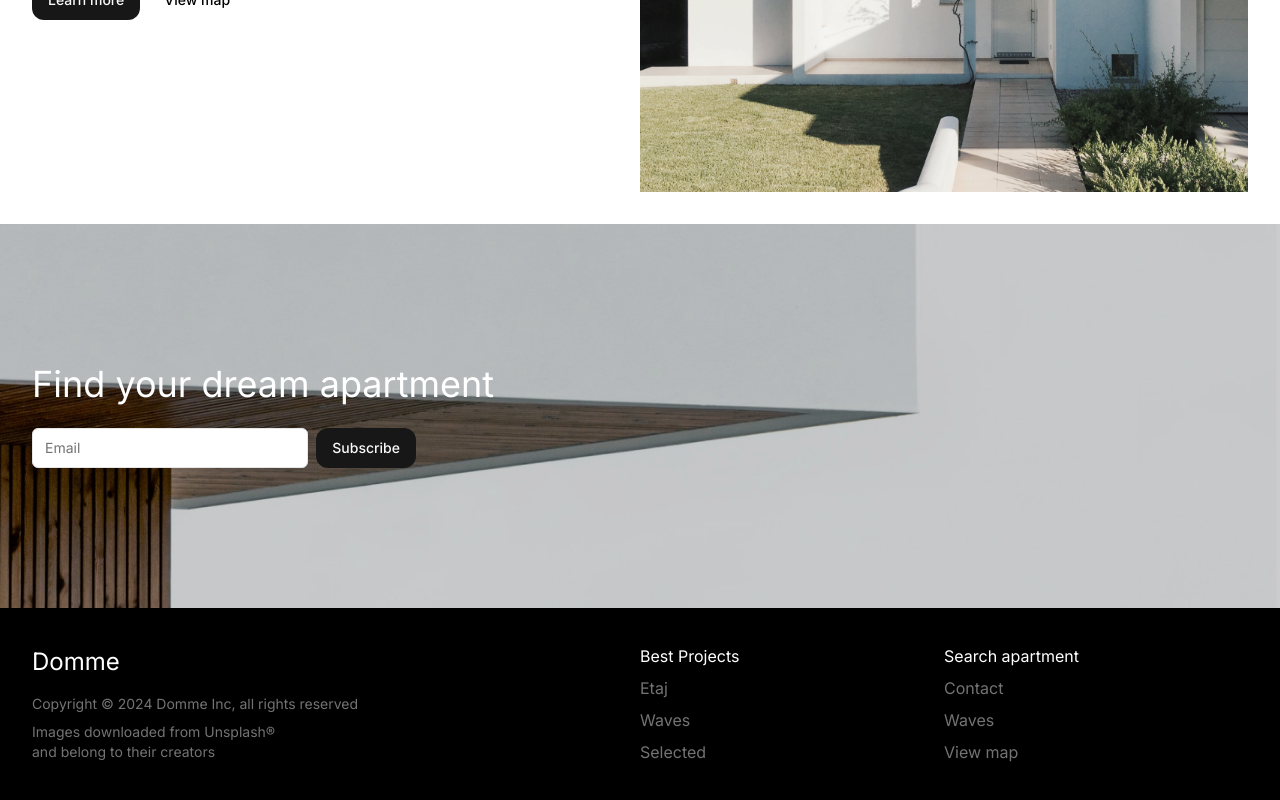
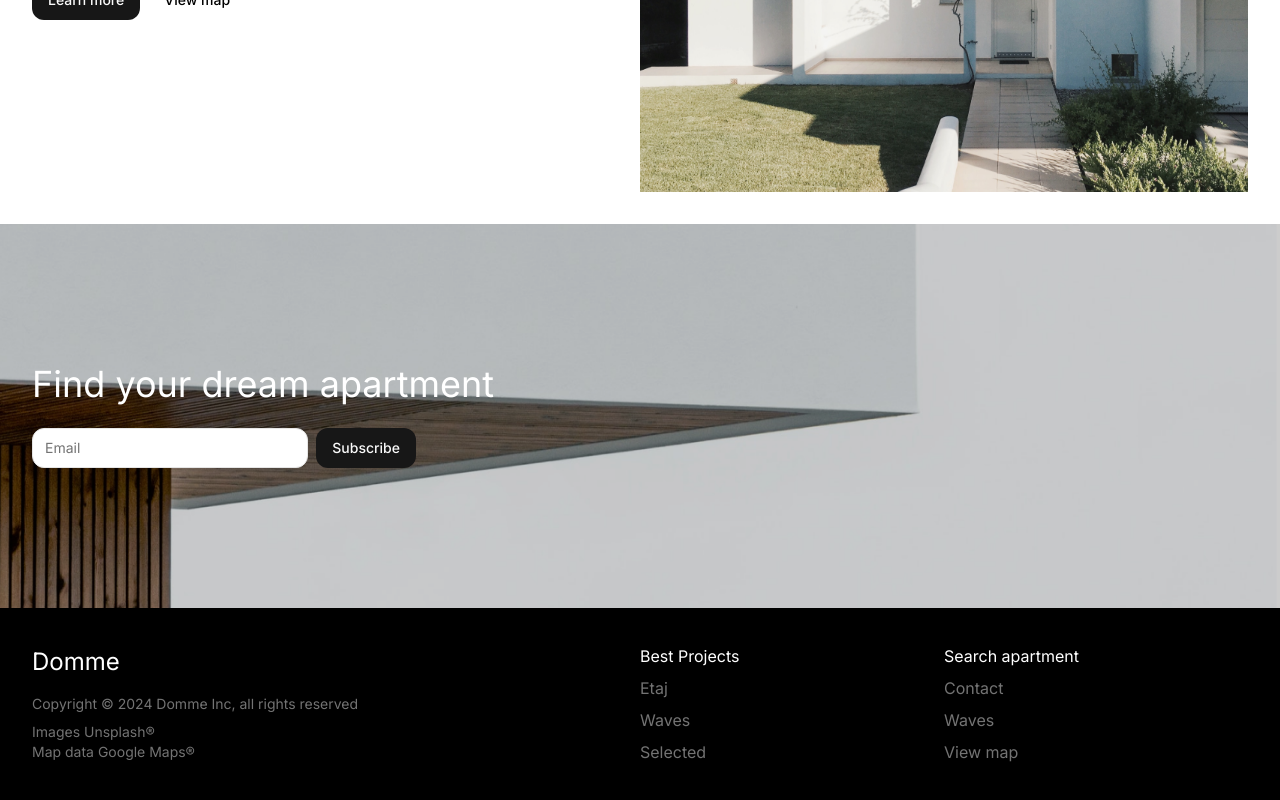
Before and after one commit to egorvts/Domme, a Next.js app: page / in a window 1280 px wide. Shown: the part 2499-3299 px from the top of the page. Built offline with nearby package versions, Linux system fonts and the light colour scheme.

Commit message:
Map view, Contact widget

```diff
--- /dev/null
+++ b/src/app/map/page.tsx
@@ -0,0 +1,6 @@
+import Map from "@/components/Map";
+
+const MapView = () => {
+  return <Map />;
+};
+export default MapView;
--- a/src/app/page.tsx
+++ b/src/app/page.tsx
@@ -4,6 +4,8 @@ import Hero from "@/components/Hero";
 import Newsletter from "@/components/Newsletter";
 import Recommended from "@/components/Recommended";
 import SearchWidget from "@/components/SearchWidget";
+import BG from "./../../public/newsletterbg.png";
+import BG2 from "./../../public/contactformbg.png";
 
 export default function Home() {
   return (
@@ -12,7 +14,8 @@ export default function Home() {
       <Featured />
       <SearchWidget />
       <Recommended />
-      <Newsletter />
+      <Newsletter type="email" img={BG} />
+      {/* <Newsletter type="phone" img={BG2} /> */}
     </main>
   );
 }
--- a/src/components/Footer.tsx
+++ b/src/components/Footer.tsx
@@ -12,7 +12,17 @@ const Footer = () => {
             Copyright © 2024 Domme Inc, all rights reserved
           </p>
           <p className="text-sm text-neutral-500">
-            Images downloaded from Unsplash® <br /> and belong to their creators
+            Images{" "}
+            <a href="https://unsplash.com/" className="hover:text-neutral-400">
+              Unsplash®
+            </a>{" "}
+            <br /> Map data{" "}
+            <a
+              href="https://www.google.com/maps"
+              className="hover:text-neutral-400"
+            >
+              Google Maps®
+            </a>
           </p>
         </div>
       </div>
--- /dev/null
+++ b/src/components/Map.tsx
@@ -0,0 +1,30 @@
+"use client";
+
+import { useEffect, useState } from "react";
+
+const Map = () => {
+  const [isClient, setIsClient] = useState(false);
+
+  useEffect(() => {
+    setIsClient(true);
+  }, []);
+
+  return (
+    isClient && (
+      <div className="w-full">
+        <iframe
+          width="100%"
+          height="600"
+          // frameborder="0"
+          scrolling="no"
+          // marginheight="0"
+          // marginwidth="0"
+          src="https://maps.google.com/maps?width=100%25&amp;height=600&amp;hl=en&amp;q=5-8%20Hammersley%20House,%20Warwick%20St,%20W1B%205LU,%20London,%20England+(My%20Business%20Name)&amp;t=&amp;z=12&amp;ie=UTF8&amp;iwloc=B&amp;output=embed"
+        >
+          <a href="https://www.gps.ie/">Apartment</a>
+        </iframe>
+      </div>
+    )
+  );
+};
+export default Map;
--- a/src/components/Newsletter.tsx
+++ b/src/components/Newsletter.tsx
@@ -1,23 +1,29 @@
-import Image from "next/image";
-import Link from "next/link";
+import Image, { StaticImageData } from "next/image";
 import { Button } from "./ui/button";
-import BG from "./../../public/newsletterbg.png";
 import { Input } from "@/components/ui/input";
 
-const Newsletter = () => {
+const Newsletter = (props: { type: string; img: StaticImageData }) => {
   return (
     <div className="relative h-96">
       <div className="z-[-1]">
-        <Image src={BG} alt="House image" fill={true} />
+        <Image src={props.img} alt="House image" fill={true} />
       </div>
       <div className="absolute flex flex-col gap-6 h-96 justify-center px-8">
         <div className="gap-4">
-          <h1 className="text-4xl text-white">Find your dream apartment</h1>
+          <h1 className="text-4xl text-white">
+            {props.type === "email"
+              ? "Find your dream apartment"
+              : "Have questions? Contact us!"}
+          </h1>
         </div>
         <div className="flex w-full max-w-sm items-center space-x-2">
-          <Input type="email" placeholder="Email" />
+          <Input
+            type={props.type === "email" ? "email" : "phone"}
+            placeholder={props.type === "email" ? "Email" : "Phone number"}
+            className="rounded-xl"
+          />
           <Button type="submit" className="rounded-xl">
-            Subscribe
+            {props.type === "email" ? "Subscribe" : "Request a call"}
           </Button>
         </div>
       </div>
```
Also changed, not shown: public/contactformbg.png (added).
